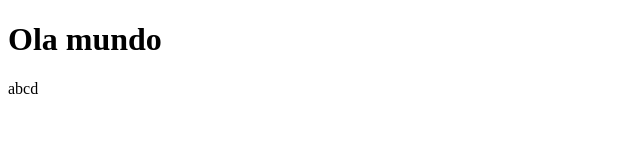
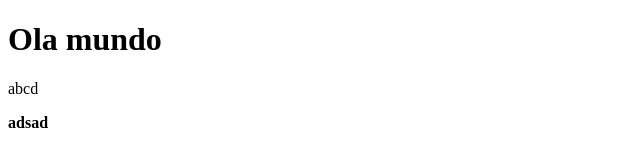
Before and after one commit to JhonnySouzaDosSantos/Teste, a plain HTML site: page index.html in a window 1280 px wide. Shown: the full height of the page, 0-640 px from the left. Drawn offline with Linux system fonts and the light colour scheme.

Commit message:
MEU DEUS DO CEU ME AJUDA

```diff
--- a/index.html
+++ b/index.html
@@ -8,5 +8,6 @@
 <body>
     <h1>Ola mundo</h1>
     <p>abcd</p>
+    <b>adsad</b>
 </body>
 </html>
```
